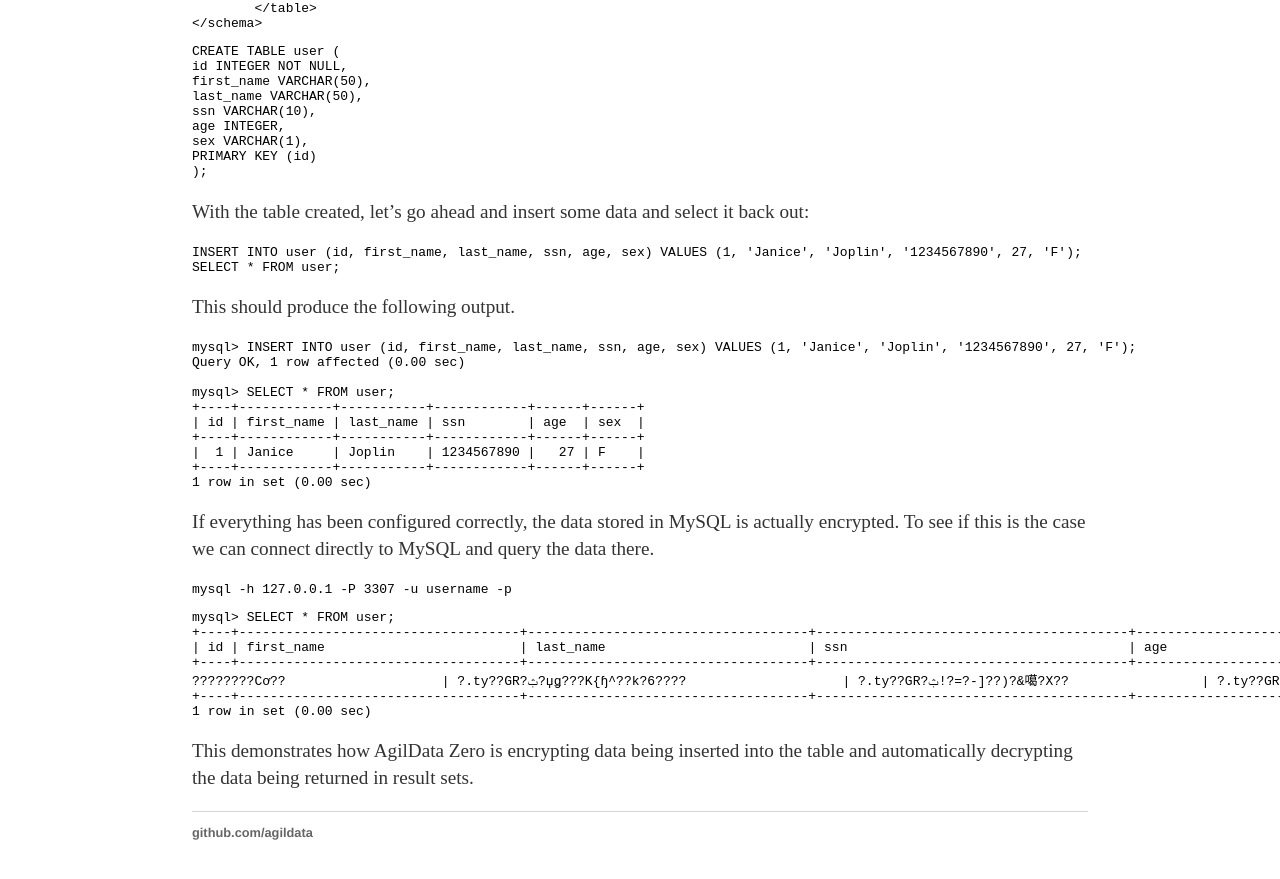
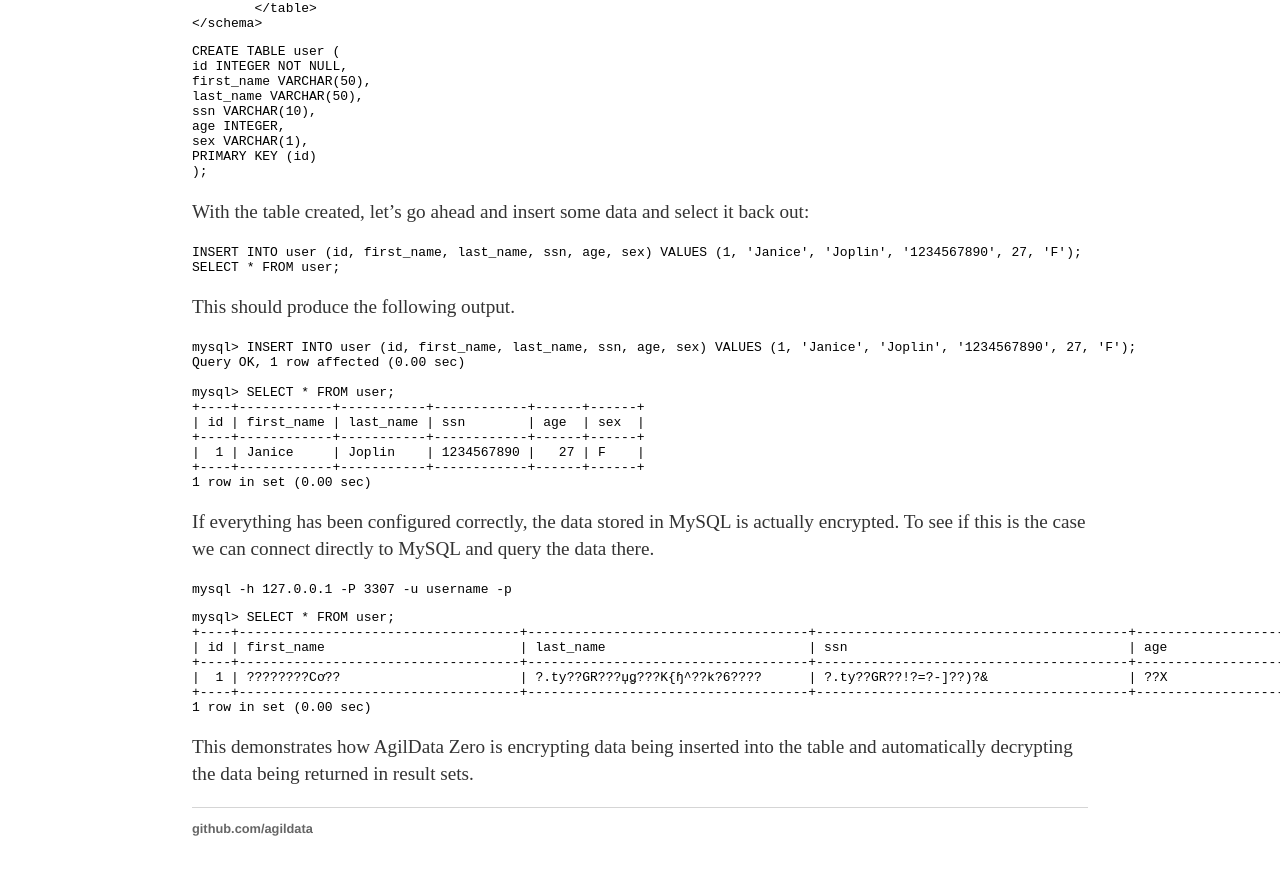
Before and after one commit to placrosse/agildata-zero, a Jekyll site: the page built from tutorial.md, in a window 1280 px wide and 900 px high, scrolled down 1748 px. Shown: the top 879 px of the window. Built offline with Jekyll 4.4.1, drawn with Linux system fonts in a browser that asks for light colours.

Commit message:
fix formatting

````diff
--- a/tutorial.md
+++ b/tutorial.md
@@ -133,7 +133,7 @@
 +----+------------------------------------+------------------------------------+----------------------------------------+--------------------------------------+-------------------------------+
 | id | first_name                         | last_name                          | ssn                                    | age                                  | sex                           |
 +----+------------------------------------+------------------------------------+----------------------------------------+--------------------------------------+-------------------------------+
-????????Cơ??                    | ?.ty??GR?ݑ?џǥ???K{ɧ^??k?6????                    | ?.ty??GR?ݑ!?=?-]??)?&噶?X??                 | ?.ty??GR?ݑg?@T?v???ƭ?\r?o              |
+|  1 | ????????Cơ??                       | ?.ty??GR???џǥ???K{ɧ^??k?6????      | ?.ty??GR??!?=?-]??)?&                  | ??X                                  | ?.ty??GR??g?@T?v???ƭ?\r?o     |
 +----+------------------------------------+------------------------------------+----------------------------------------+--------------------------------------+-------------------------------+
 1 row in set (0.00 sec)
 ```
````
